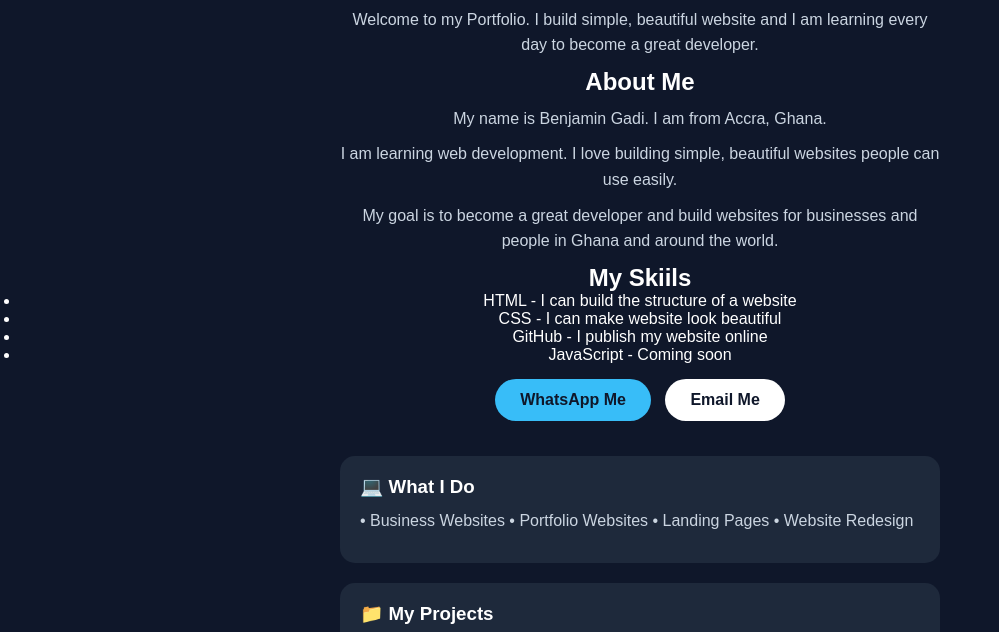
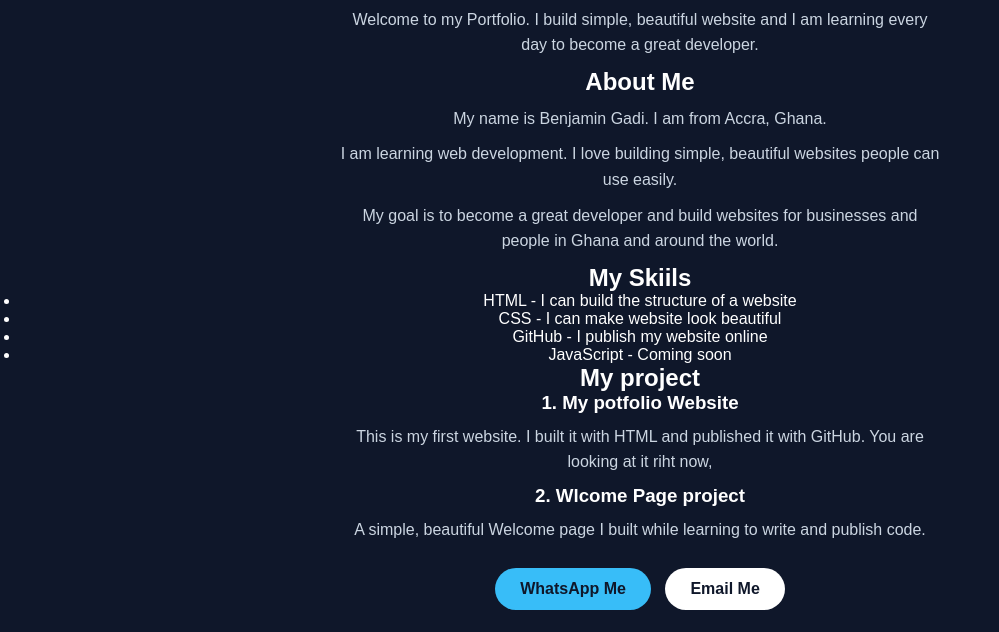
Before and after one commit to Benjamin-Gadi/my-portfolio, a plain HTML site: page index.html in a window 1280 px wide. Shown: the part 127-759 px from the top of the page, without its empty margins (0-999 px from the left). Drawn offline with Linux system fonts and the light colour scheme.

Commit message:
added my project section

```diff
--- a/index.html
+++ b/index.html
@@ -31,7 +31,11 @@ p{color:#cbd5e1;line-height:1.6;max-width:600px;margin:10px auto}
     <li>GitHub - I publish my website online</li>
     <li>JavaScript - Coming soon</li>
 </ul>
-
+<h2>My project</h2>
+<h3>1. My potfolio Website</h3>
+<p>This is my first website. I built it with HTML and published it with GitHub. You are looking at it riht now,</p>
+<h3>2. Wlcome Page project</h3>
+<p>A simple, beautiful Welcome page I built while learning to write and publish code.</p>
 <a class="btn" href="https://wa.me/233534233249">WhatsApp Me</a>
 <a class="btn" style="background:white" href="mailto:benjii3479@gmail.com">Email Me</a>
 <div class="card"><h3>💻 What I Do</h3><p>• Business Websites • Portfolio Websites • Landing Pages • Website Redesign</p></div>
```
